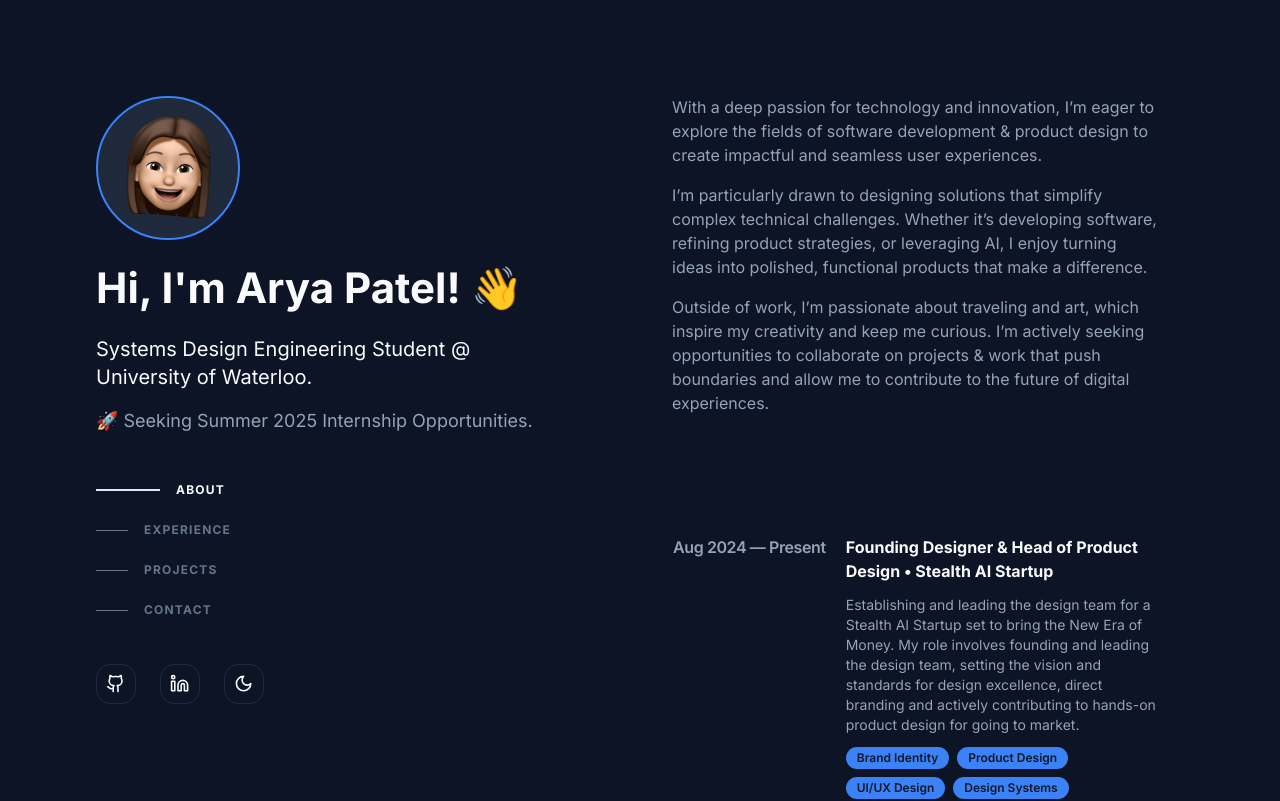
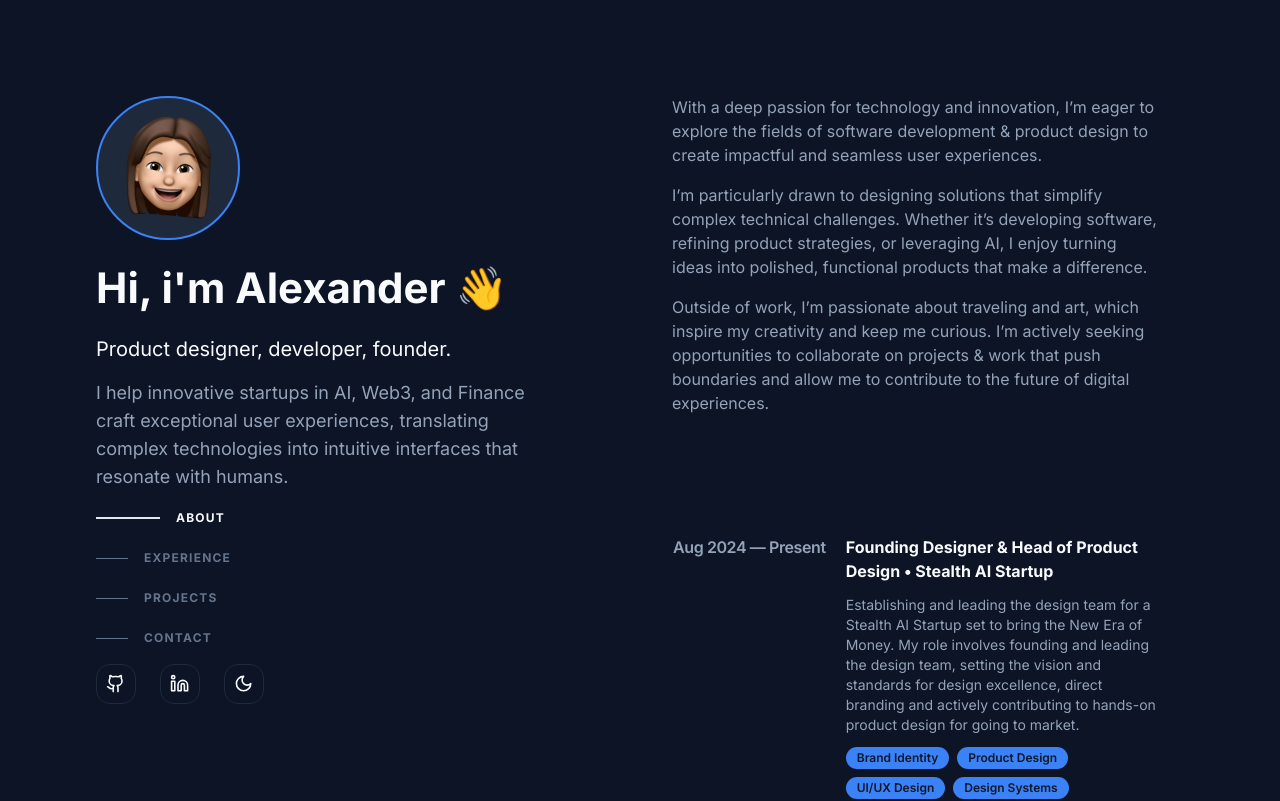
Before and after one commit to aryapatel14/portfolio, a Next.js app: page / in a window 1280 px wide. Shown: the top 801 px of the page. Built offline with nearby package versions, Linux system fonts and the light colour scheme.

Commit message:
Update Nav.tsx

```diff
--- a/components/Nav.tsx
+++ b/components/Nav.tsx
@@ -54,13 +54,15 @@ export default function Nav() {
           </Avatar>
         </div>
         <h1 className="text-[42px] font-bold lg:text-start">
-          Hi, I'm Arya Patel! 👋
+          Hi, i&#39;m Alexander 👋
         </h1>
         <h2 className="text-xl lg:text-start">
-          Systems Design Engineering Student @ University of Waterloo.
+          Product designer, developer, founder.
         </h2>
         <p className="text-lg lg:text-start text-muted-foreground">
-        🚀 Seeking Summer 2025 Internship Opportunities.
+          I help innovative startups in AI, Web3, and Finance craft exceptional
+          user experiences, translating complex technologies into intuitive
+          interfaces that resonate with humans.
         </p>
       </div>
       <nav className="lg:flex hidden">
```
